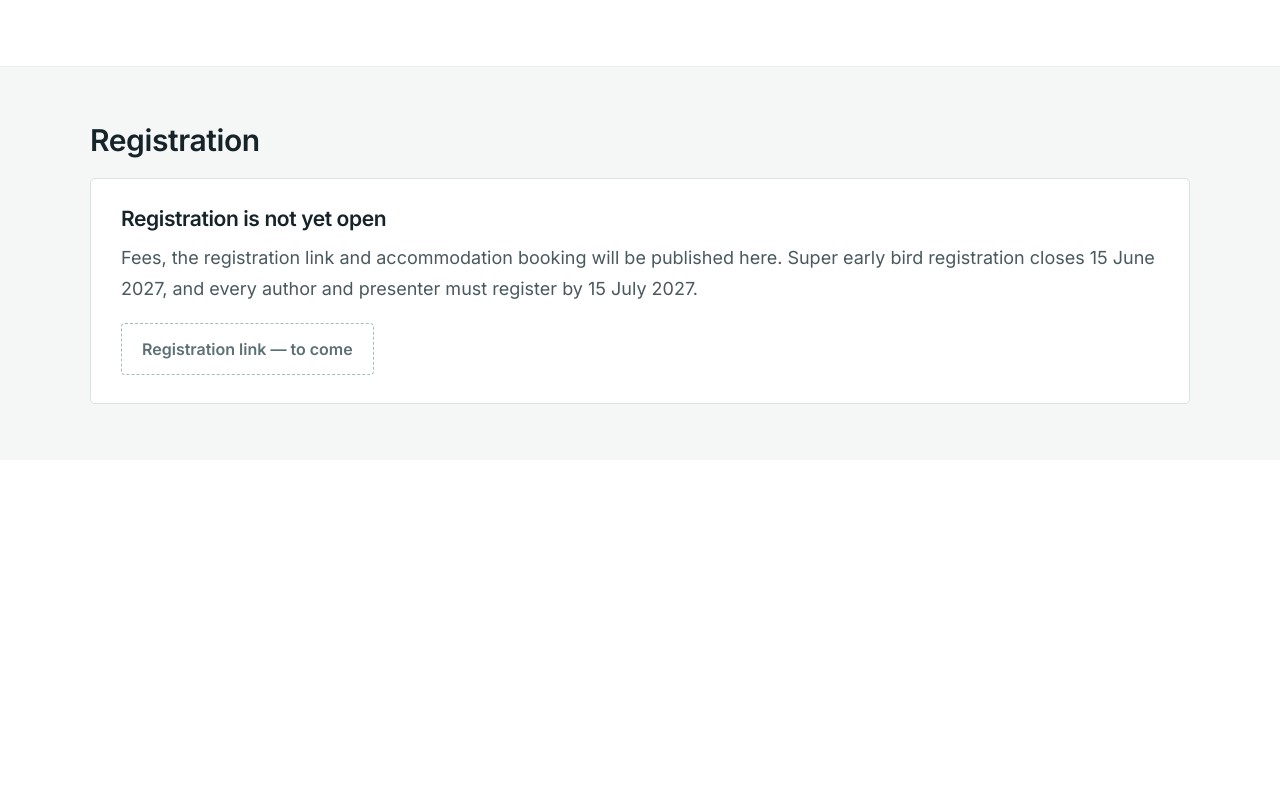
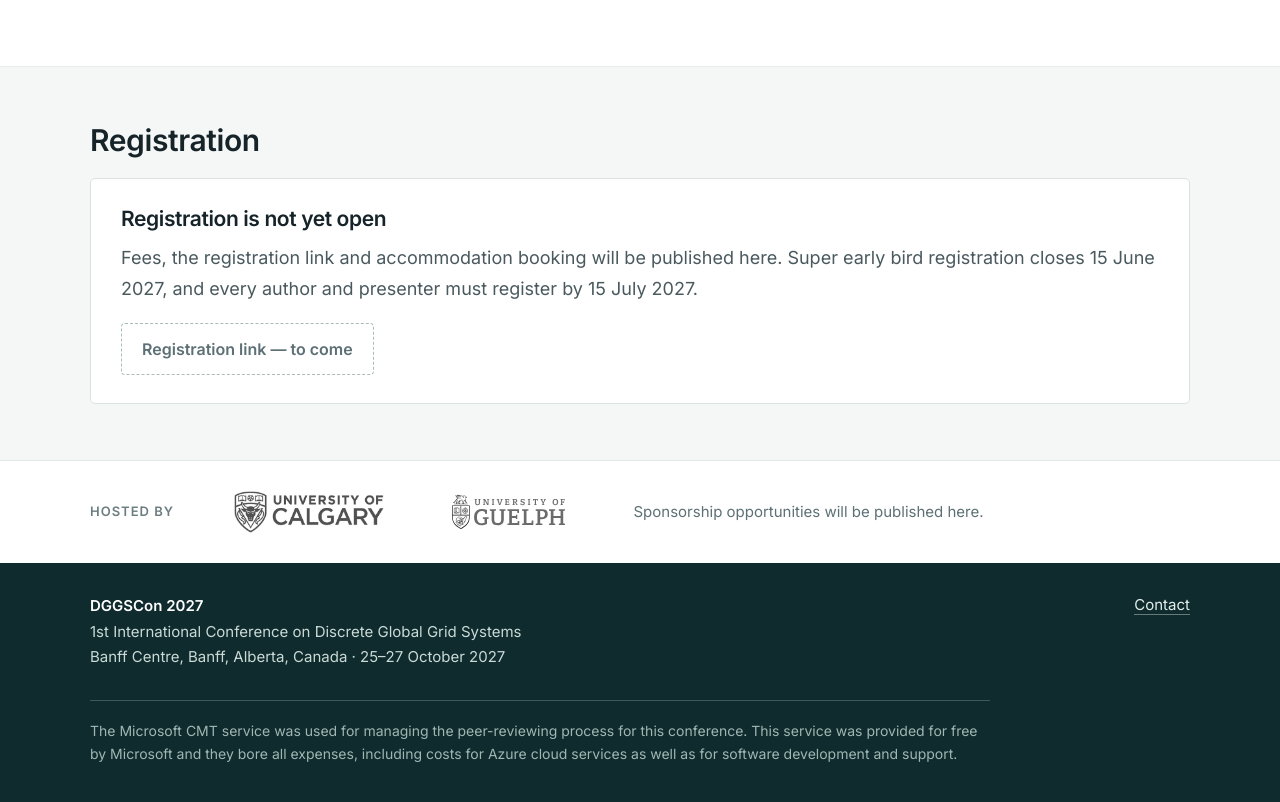
Before and after one commit to UbiSensingAILab/DGGSCON-2027-website, a plain HTML site: page docs/index.html in a window 1280 px wide. Shown: the part 3243-4045 px from the top of the page. Before the commit the page ends 3703 px from the top, so only its background shows below. Drawn offline with Linux system fonts and the light colour scheme.

Commit message:
Add the hosts band and rebuilt footer
Co-Authored-By: Claude Opus 5 <noreply@anthropic.com>

```diff
--- a/docs/assets/styles.css
+++ b/docs/assets/styles.css
@@ -202,3 +202,44 @@ h2{font-size:30px;font-weight:600;margin-bottom:20px}
   border:1.5px dashed #a9bcb8;color:var(--muted-light);
   padding:12px 20px;border-radius:4px;font-size:16px;font-weight:600;
 }
+
+/* ----------------------------------------------------------- hosts band */
+/* Light band, no cards. The two marks are built for opposite backgrounds:
+   Calgary is dark artwork on white, the Guelph SVG has a white-filled
+   wordmark meant for dark grounds, so each needs its own treatment to sit
+   at the same visual weight here. */
+.hosts{background:var(--page);border-top:1px solid var(--rule)}
+.hosts .shell{
+  display:flex;align-items:center;flex-wrap:wrap;
+  gap:30px 60px;padding-block:30px;
+}
+.hosts-label{
+  font-size:13px;font-weight:600;letter-spacing:1px;text-transform:uppercase;
+  color:#6b7d81;
+}
+.host{display:block}
+.host img{width:auto;height:42px}
+.host-calgary img{filter:grayscale(1);mix-blend-mode:multiply;opacity:.78}
+.host-guelph img{filter:grayscale(1) brightness(.42)}
+.hosts-note{margin:0;font-size:15px;color:var(--muted-light)}
+
+/* --------------------------------------------------------------- footer */
+.site-footer{
+  background:var(--footer);color:var(--footer-text);
+  padding-block:30px 36px;font-size:15px;
+}
+.site-footer .shell{
+  display:flex;justify-content:space-between;flex-wrap:wrap;gap:30px;
+}
+.site-footer p{margin:0}
+.footer-id{line-height:1.7}
+.footer-id b{font-weight:600;color:#fff}
+.site-footer a{color:#e4efec;border-bottom:1px solid rgba(228,239,236,.4)}
+.site-footer a:hover{border-color:#e4efec}
+/* Required acknowledgement: verbatim, and visible at every width. */
+.footer-ack{
+  flex-basis:100%;
+  margin-top:22px;padding-top:18px;
+  border-top:1px solid rgba(201,218,215,.25);
+  font-size:14px;line-height:1.7;color:#9fb6b3;max-width:900px;
+}
--- a/docs/index.html
+++ b/docs/index.html
@@ -148,5 +148,26 @@
       </div>
     </section>
   </main>
+
+  <div class="hosts">
+    <div class="shell">
+      <span class="hosts-label">Hosted by</span>
+      <a class="host host-calgary" href="https://www.ucalgary.ca/">
+        <img src="assets/university-of-calgary-logo-cropped.jpg" alt="University of Calgary" width="461" height="129" loading="lazy">
+      </a>
+      <a class="host host-guelph" href="https://www.uoguelph.ca/">
+        <img src="assets/university-of-guelph-logo.svg" alt="University of Guelph" width="1346" height="437" loading="lazy">
+      </a>
+      <p class="hosts-note">Sponsorship opportunities will be published here.</p>
+    </div>
+  </div>
+
+  <footer class="site-footer">
+    <div class="shell">
+      <p class="footer-id"><b>DGGSCon 2027</b><br>1st International Conference on Discrete Global Grid Systems<br>Banff Centre, Banff, Alberta, Canada · 25–27 October 2027</p>
+      <p class="footer-contact"><a href="call-for-participation.html#contact">Contact</a></p>
+      <p class="footer-ack">The Microsoft CMT service was used for managing the peer-reviewing process for this conference. This service was provided for free by Microsoft and they bore all expenses, including costs for Azure cloud services as well as for software development and support.</p>
+    </div>
+  </footer>
 </body>
 </html>
```
